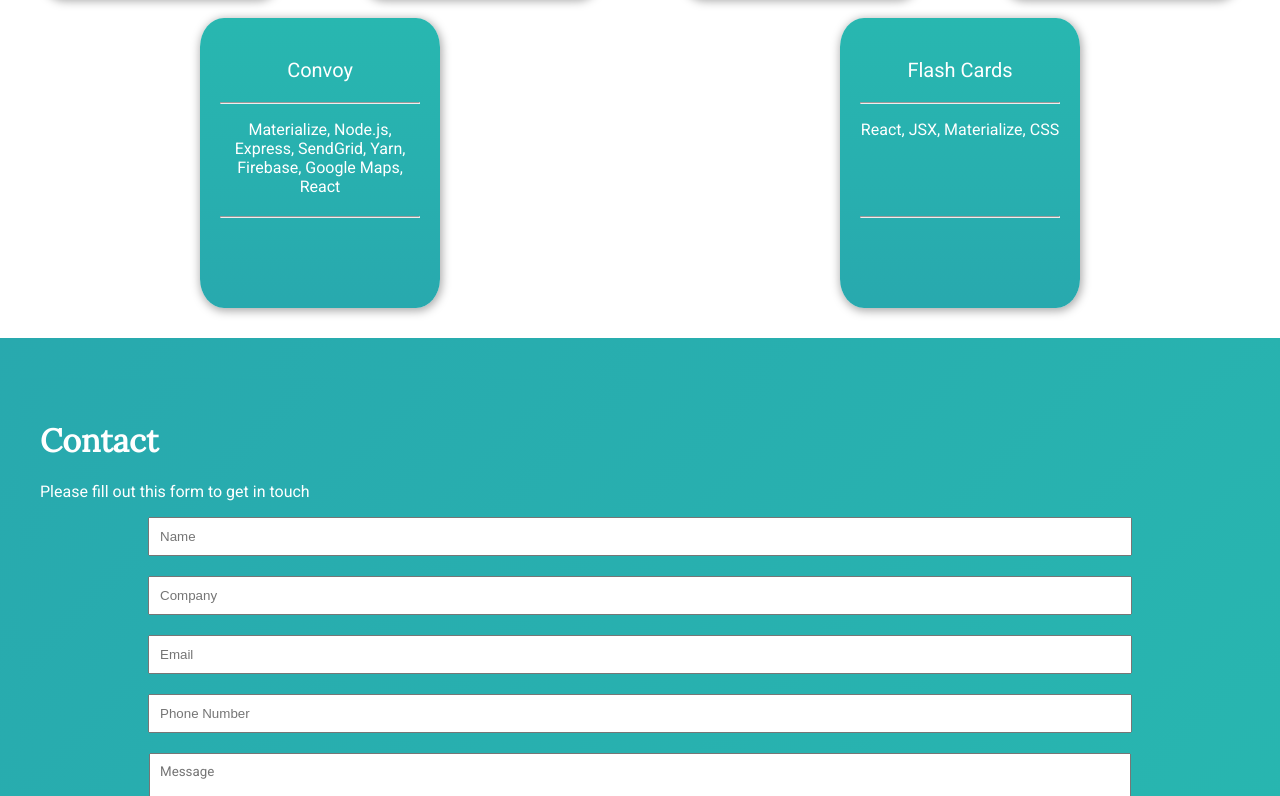
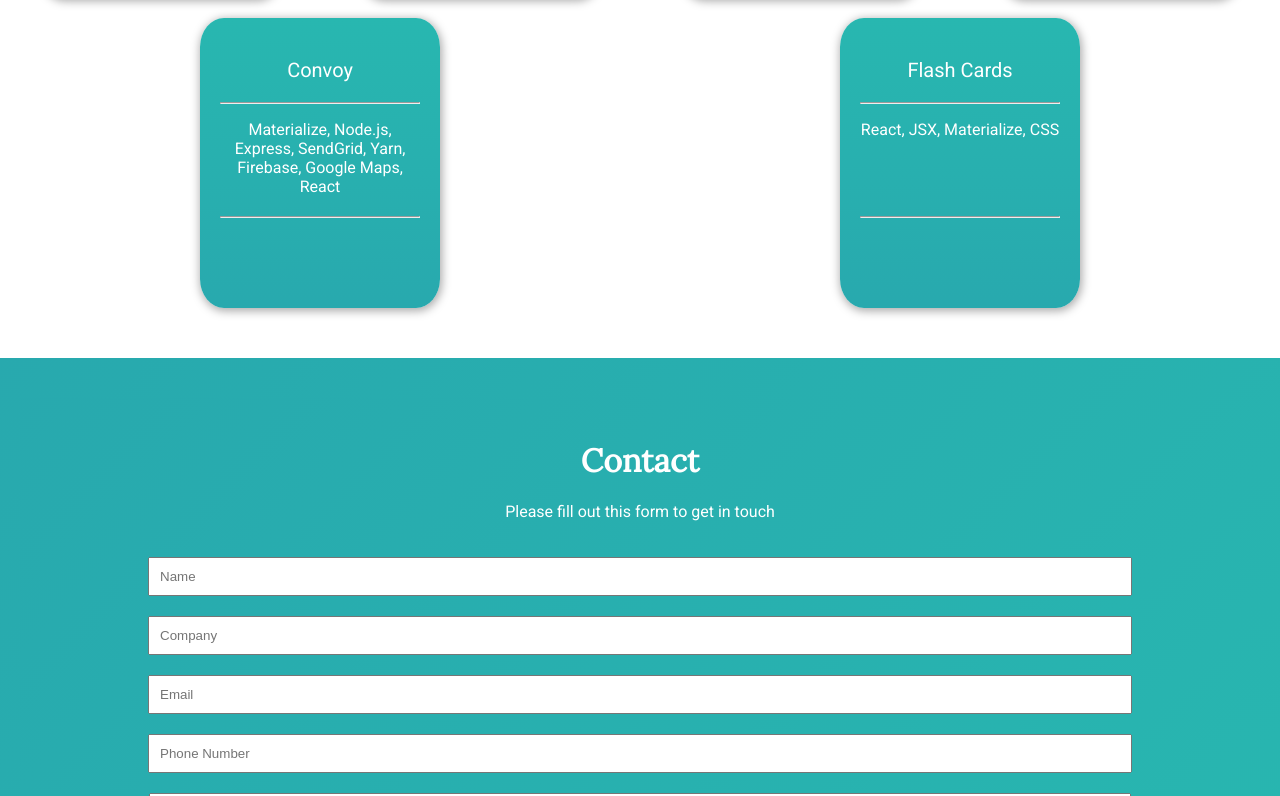
Before and after one commit to mfbradley/Portfolio, a React (Create React App) app in the folder client/: page / in a window 1280 px wide. Shown: the part 2195-2991 px from the top of the page. Built offline with nearby package versions, Linux system fonts and the light colour scheme; some icons are missing.

Commit message:
aligned portfolio and contact titles center; adjusted spacing

```diff
--- a/client/src/Components/ContactForm/ContactForm.js
+++ b/client/src/Components/ContactForm/ContactForm.js
@@ -10,7 +10,7 @@ class ContactForm extends React.Component {
         return (
             <form id="contact-form" action="https://formspree.io/mbradleystylist@gmail.com" method="POST">
 
-                <input placeholder="Name" type="text" name="name" />
+                <input className="name-input" placeholder="Name" type="text" name="name" />
                 <input placeholder="Company" type="text" name="company" />
                 <input placeholder="Email" type="email" name="_replyto" />
                 <input placeholder="Phone Number" type="phone" name="phone" />
--- a/client/src/Components/ContactForm/ContactForm.scss
+++ b/client/src/Components/ContactForm/ContactForm.scss
@@ -5,6 +5,10 @@ form {
     flex-direction: column;
     align-items: center;
     justify-content: flex-start;
+
+    .name-input {
+        margin-top: $space;
+    }
 
     input {
         width: 80%;
--- a/client/src/Pages/Contact/Contact.scss
+++ b/client/src/Pages/Contact/Contact.scss
@@ -10,3 +10,7 @@
     padding: $space;
     margin-top: $space;
 }
+
+.contact-content {
+    text-align: center;
+}
--- a/client/src/Pages/Portfolio/Portfolio.scss
+++ b/client/src/Pages/Portfolio/Portfolio.scss
@@ -20,6 +20,7 @@
     color: $grey-icon;
     padding: $space;
     justify-content: space-around;
+    text-align: center;
 }
 
 .port-images {
@@ -31,6 +32,7 @@
     grid-column-start: 1;
     grid-column-end: 2;
     justify-content: space-around;
+    margin-bottom: $space;
 
 }
 .port-images2 {
```
